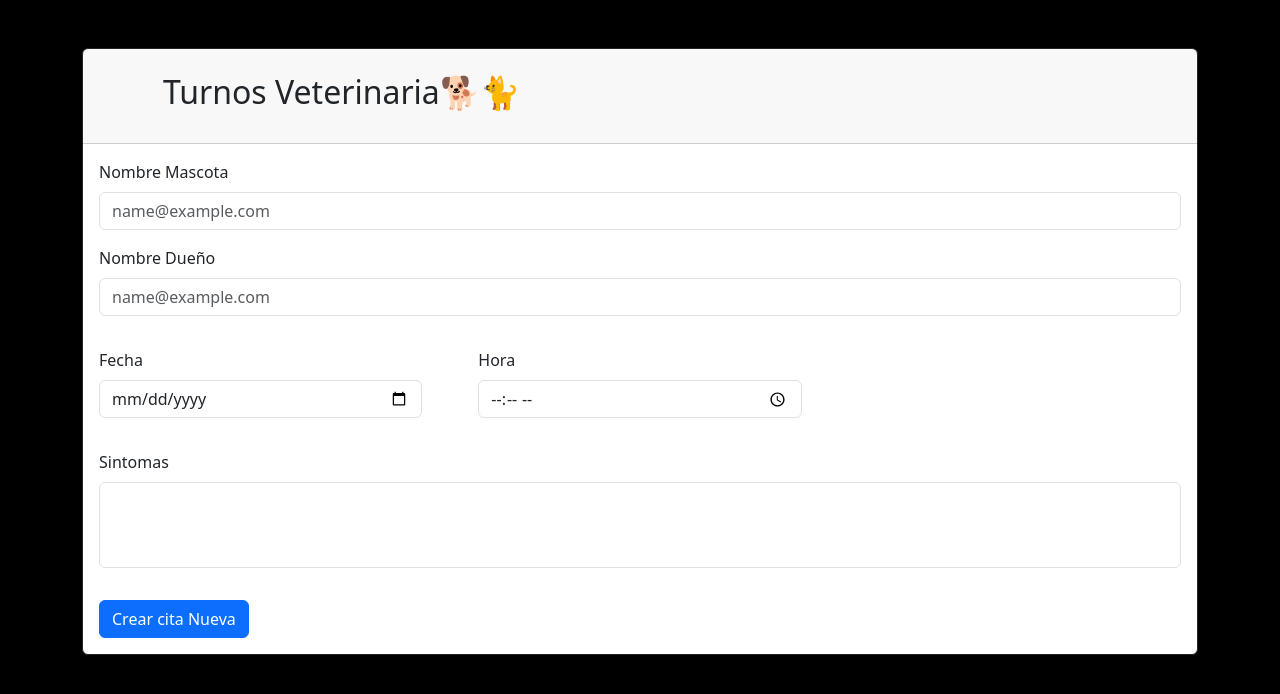
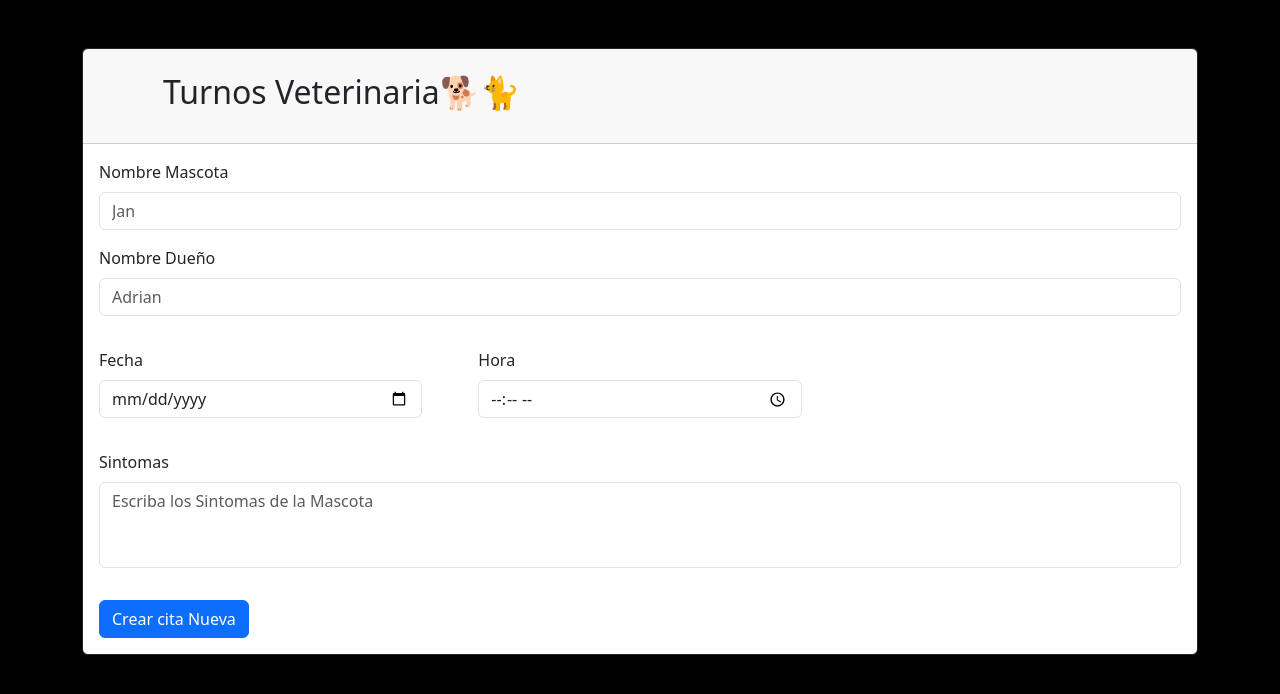
Before and after one commit to AdrianKarma/react-Ejercicio-09, a React (Vite) app: page / in a window 1280 px wide. Shown: the top 694 px of the page. Built offline with nearby package versions, Linux system fonts and the light colour scheme.

Commit message:
agregado todos los useState

```diff
--- a/src/components/Formulario.jsx
+++ b/src/components/Formulario.jsx
@@ -1,6 +1,14 @@
+import { useState } from "react";
 import { Card, Form, Container, Row, Col, Button } from "react-bootstrap";
 
 const Formulario = () => {
+
+    const [nombreMascota, SetNombreMascota] = useState ("");
+    const [nombreDuenio, SetnombreDuenio] = useState ("");
+    const [fecha, SetFecha] = useState ("");
+    const [hora, SetHora] = useState ("");
+    const [sintomas, SetSintomas] = useState ("");
+
     return (
         <>
         <Container className="mt-5">
@@ -10,33 +18,41 @@ const Formulario = () => {
 
       <Form.Group className="m-3" controlId="exampleForm.ControlInput1">
         <Form.Label>Nombre Mascota</Form.Label>
-        <Form.Control type="text" placeholder="name@example.com" />
+        <Form.Control type="text" placeholder="Jan"
+        required onChange={(e)=> SetNombreMascota(e.target.value)}
+        value={nombreMascota}/>
+
       </Form.Group>
 
       <Form.Group className="m-3 " controlId="exampleForm.ControlInput1">
         <Form.Label>Nombre Dueño</Form.Label>
-        <Form.Control type="text" placeholder="name@example.com" />
+        <Form.Control type="text" placeholder="Adrian"
+        required onChange={(e)=> SetnombreDuenio(e.target.value)}
+        value={nombreDuenio}/>
       </Form.Group>
 <Row>
 <Col sm={4}>
       <Form.Group className="m-3 " controlId="exampleForm.ControlInput1">
         <Form.Label>Fecha</Form.Label>
-        <Form.Control type="date" placeholder="name@example.com" />
+        <Form.Control type="date" required onChange={(e)=> SetFecha(e.target.value) }
+        value={fecha}/>
       </Form.Group>
       </Col>
       <Col sm={4}>
       <Form.Group className="m-3 " controlId="exampleForm.ControlInput1">
         <Form.Label>Hora</Form.Label>
-        <Form.Control type="time" placeholder="name@example.com" />
+        <Form.Control type="time" required onChange={(e)=> SetHora(e.target.value)}
+        value={hora}/>
       </Form.Group>
       </Col>
       </Row>
       <Form.Group className="m-3 " controlId="exampleForm.ControlTextarea1">
         <Form.Label>Sintomas</Form.Label>
-        <Form.Control as="textarea" rows={3} resize="none" />
+        <Form.Control as="textarea" rows={3} resize="none" placeholder="Escriba los Sintomas de la Mascota" required onChange={(e)=> SetSintomas(e.target.value)}
+        value={sintomas}/>
       </Form.Group>
 
-      <Button className="m-3">Crear cita Nueva</Button>
+      <Button className="m-3" type="submit">Crear cita Nueva</Button>
     </Form>
       </Card>
       </Container>
```
